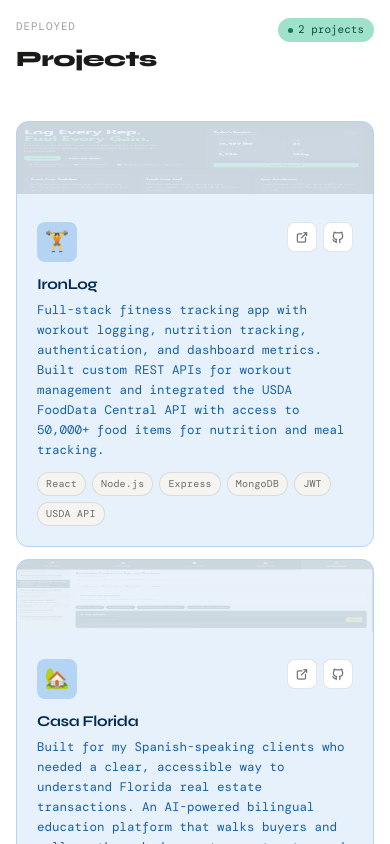
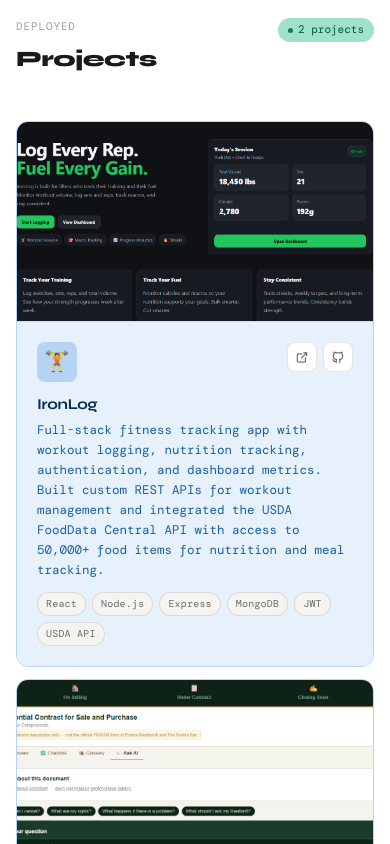
Before and after one commit to EricMerida/Portfolio, a React (Vite) app: page / in a window 390 px wide. Shown: the part 2300-3144 px from the top of the page. Built offline with nearby package versions, Linux system fonts and the light colour scheme; the HTML template or start-up script is replaced by a standard one; a web font is replaced by a local one.

Commit message:
Refactor ProjectCard styles for better layout
Refactor ProjectCard styles to improve layout and responsiveness.

```diff
--- a/src/components/ProjectCard.module.css
+++ b/src/components/ProjectCard.module.css
@@ -8,37 +8,42 @@
 
 .card:hover {
   border-color: var(--color-border-mid);
-  background: var(--color-bg-secondary);
 }
 
 /* Featured card gets a blue accent */
 .featured {
   border: 1.5px solid var(--blue-100);
-  background: var(--blue-50);
 }
 
-.featured:hover {
-  background: var(--blue-50);
+/* ── Preview screenshot ── */
+.bannerWrap {
+  width: 100%;
+  aspect-ratio: 16 / 9;
+  overflow: hidden;
+  background: var(--color-bg-secondary);
+  border-bottom: 0.5px solid var(--color-border);
 }
 
-/* ── Preview banner — subtle strip ── */
 .banner {
   width: 100%;
-  height: 72px;
-  background-size: cover;
-  background-position: center top;
-  background-repeat: no-repeat;
-  opacity: 0.12;
-  transition: opacity 0.2s ease;
+  height: 100%;
+  object-fit: cover;
+  object-position: top center;
+  display: block;
+  transition: transform 0.3s ease;
 }
 
 .card:hover .banner {
-  opacity: 0.2;
+  transform: scale(1.03);
 }
 
 /* ── Card body ── */
 .body {
   padding: 1.25rem;
+}
+
+.featured .body {
+  background: var(--blue-50);
 }
 
 .top {
```
